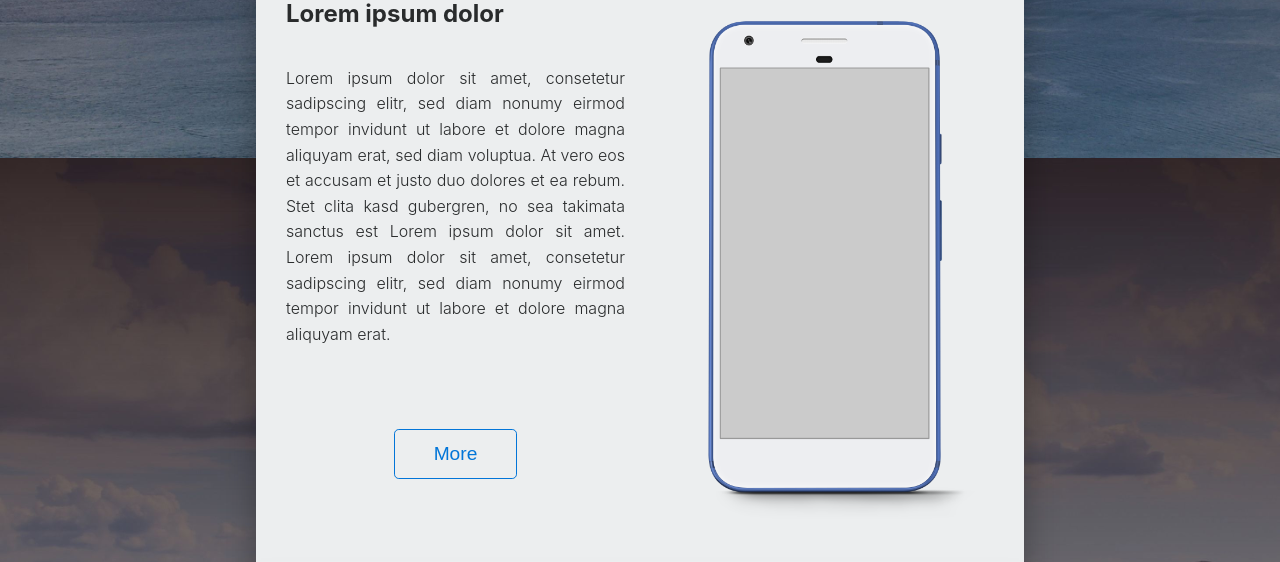
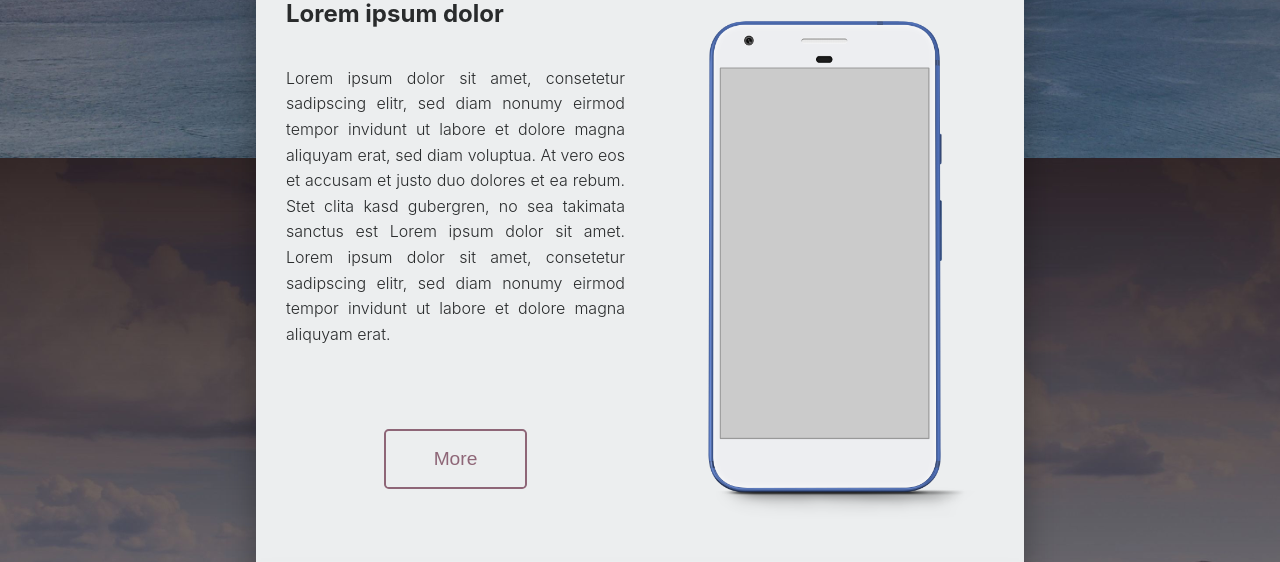
Before and after one commit to jgawrylkowicz/jgawrylkowicz.github.io, a PHP site: page / in a window 1280 px wide. Shown: the part 2394-2956 px from the top of the page. Run offline with PHP 8.4, Linux system fonts and the light colour scheme.

Commit message:
update buttons

```diff
--- a/css/index.css
+++ b/css/index.css
@@ -103,7 +103,8 @@ p {
 Navbar and all elements in it
 */
 li {
-  padding-right: 15px;
+  padding-right: 20px;
+  padding-left: 20px;
 }
 
 .navbar-light .container {
@@ -147,11 +148,24 @@ Other elements
 */
 
 
+.btn-lg {
+  border: 2px solid #8e6677;
+  border-image-source: : linear-gradient(#8e6677, #618099);
+  border-image-slice: 3;
+  background-size: 200% auto;
+  padding: 1rem 3rem 1rem 3rem;
+  text-align: center;
+  font-weight: 300;
+  transition: 1s;
+  color:  #8e6677;
+}
+.btn:hover {
+  background-image: linear-gradient(to left, #618099 0%, #8e6677 51%, #618099 100%);
+  border: 2px solid #8e6677;
+}
 
 
-.btn-lg {
-  padding-right: 2em;
-  padding-left: 2em;
+.btn-outline-primary{
 }
 
 .button-wrapper {
```
Also changed, not shown: index.html (+15 -0 lines), img/projects-background-thumb.png.
